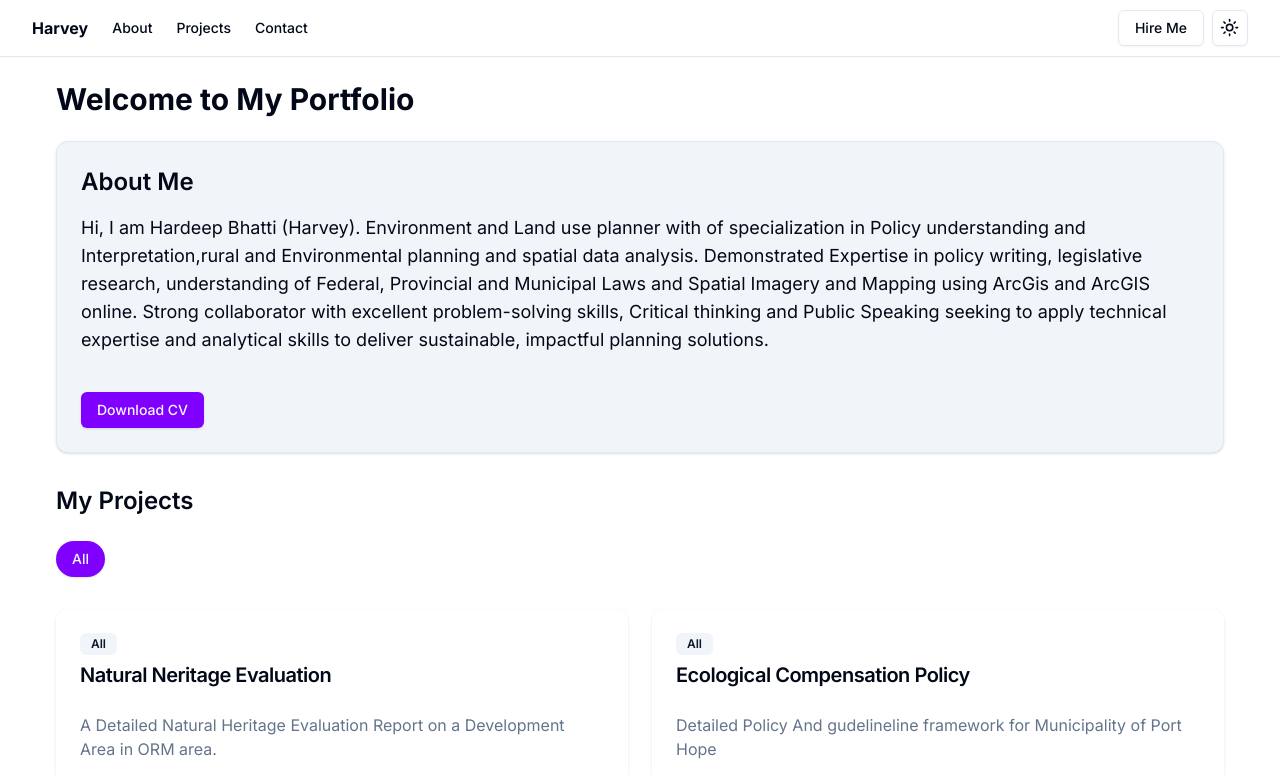
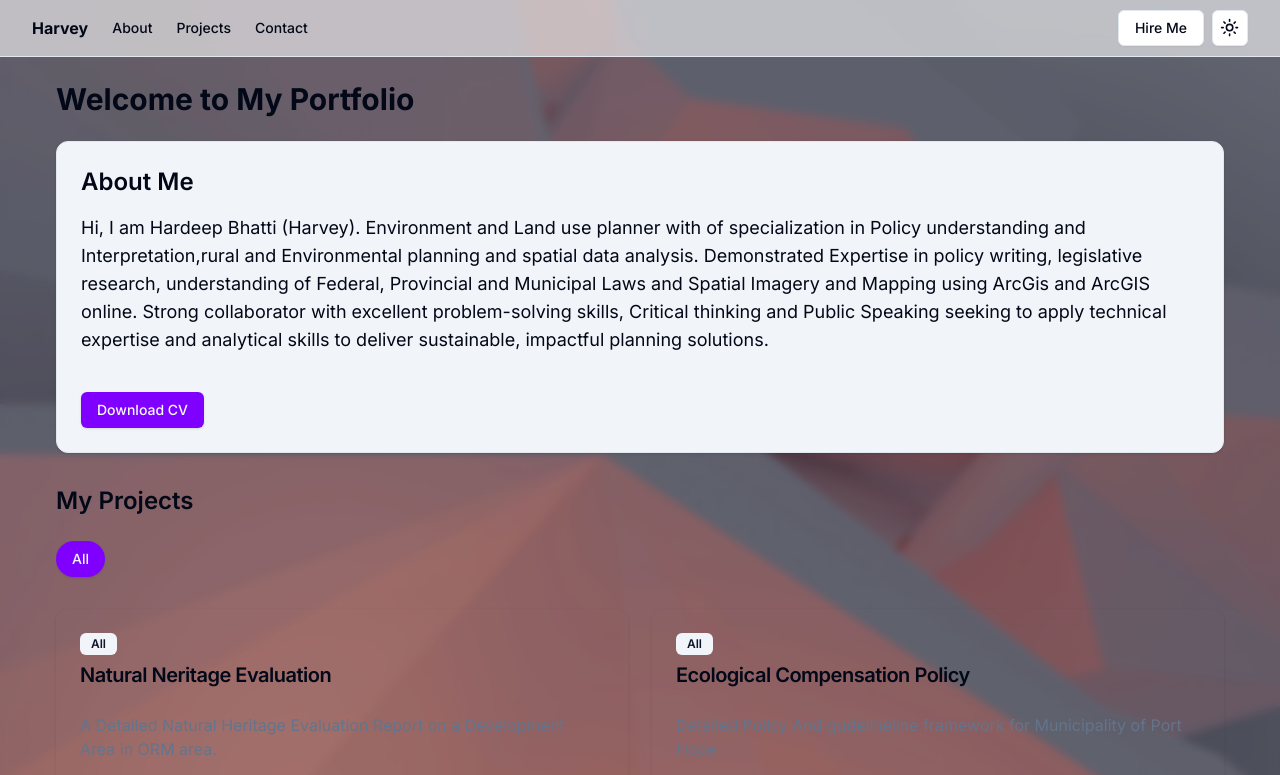
Before and after one commit to harvey2809/portfolioharvey-s, a Next.js app: page / in a window 1280 px wide. Shown: the top 775 px of the page. Built offline with nearby package versions, Linux system fonts and the light colour scheme.

Commit message:
Update layout.tsx

```diff
--- a/app/layout.tsx
+++ b/app/layout.tsx
@@ -4,6 +4,9 @@ import "./globals.css";
 import { Header } from "@/components/header";
 import { ThemeProvider } from "@/components/theme-provider";
 import { SITE_DESCRIPTION, SITE_TITLE } from "@/lib/constants";
+
+// ⬇️ your image (left in assets/)
+import bg from "@/assets/images/pexels-steve-28947860.jpg";
 
 const inter = Inter({ subsets: ["latin"] });
 
@@ -19,14 +22,29 @@ export default function RootLayout({
 }) {
   return (
     <html lang="en" suppressHydrationWarning>
-      <body className={inter.className}>
+      <body
+        className={inter.className}
+        style={{
+          backgroundImage: `url(${bg.src})`,
+          backgroundSize: "cover",
+          backgroundPosition: "center",
+          backgroundAttachment: "fixed",
+        }}
+      >
         <ThemeProvider
           attribute="class"
           defaultTheme="system"
           enableSystem
           disableTransitionOnChange
         >
-          <div className="flex flex-col  min-h-screen">
+          {/* dim + blur overlay */}
+          <div
+            className="fixed inset-0 bg-black/35 backdrop-blur-sm pointer-events-none z-0"
+            aria-hidden="true"
+          />
+
+          {/* site content above overlay */}
+          <div className="relative z-10 flex flex-col min-h-screen">
             <Header />
             <main className="flex-1 container">{children}</main>
           </div>
```
